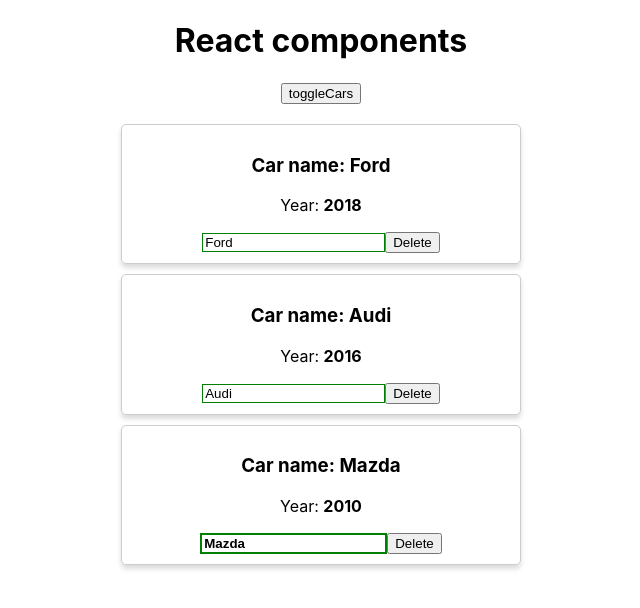
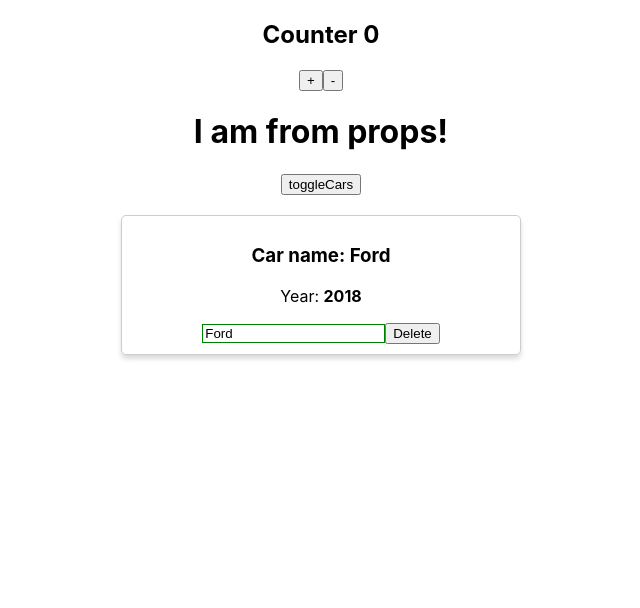
Before and after one commit to eugene-nosenko/react-cars, a React (Create React App) app: page / in a window 1280 px wide. Both pictures are taken after a click on the button "toggleCars". Shown: the top 608 px of the page, without its empty margins (319-959 px from the left). Built offline with nearby package versions, Linux system fonts and the light colour scheme.

Commit message:
add counter

```diff
--- a/src/App.js
+++ b/src/App.js
@@ -1,17 +1,22 @@
 import React, { Component } from "react";
 import "./App.css";
 import Car from "./Cars/Cars";
+import Counter from "./Counter/Counter";
 
 class App extends Component {
-  state = {
+  constructor(props) {
+    console.log("App constructor");
+    super(props);
+    this.state = {
       cars: [
         { name: "Ford", year: 2018 },
-      { name: "Audi", year: 2016 },
-      { name: "Mazda", year: 2010 },
+        // { name: "Audi", year: 2016 },
+        // { name: "Mazda", year: 2010 },
       ],
       pageTitle: "React components",
       showCars: false,
     };
+  }
 
   toggleCarsHamdler = () => {
     this.setState({
@@ -33,7 +38,16 @@ class App extends Component {
     this.setState({ cars });
   }
 
+  UNSAFE_componentWillMount() {
+    console.log("App UNSAFE_componentWillMount");
+  }
+
+  componentDidMount() {
+    console.log("App componentDidMount");
+  }
+
   render() {
+    console.log("App render");
     const divStyle = {
       textAlign: "center",
     };
@@ -58,7 +72,9 @@ class App extends Component {
 
     return (
       <div style={divStyle}>
-        <h1>{this.state.pageTitle}</h1>
+        <Counter />
+        {/* <h1>{this.state.pageTitle}</h1> */}
+        <h1>{this.props.title}</h1>
 
         <button onClick={this.toggleCarsHamdler}>toggleCars</button>
         <div
--- a/src/Cars/Cars.js
+++ b/src/Cars/Cars.js
@@ -1,17 +1,49 @@
 import React from "react";
-import Radium from "radium";
+// import Radium from "radium";
 import "./Cars.css";
 
-const Car = (props) => {
+class Car extends React.Component {
+  UNSAFE_componentWillReceiveProps(nextProps) {
+    console.log("Car UNSAFE_componentWillReceiveProps", nextProps);
+  }
+
+  shouldComponentUpdate(nextProps, nextState) {
+    console.log("Car shouldComponentUpdate", nextProps, nextState);
+    return nextProps.name.trim() !== this.props.name.trim();
+  }
+
+  UNSAFE_componentWillUpdate(nextProps, nextState) {
+    console.log("Car UNSAFE_componentWillUpdate", nextProps, nextState);
+  }
+
+  static getDerivedStateFromProps(nextProps, prevState) {
+    console.log("Car getDerivedStateFromProps", nextProps, prevState);
+    return prevState;
+  }
+
+  componentDidUpdate() {
+    console.log("Car componentDidUpdate");
+  }
+
+  getSnapshotBeforeUpdate() {
+    console.log("Car getSnapshotBeforeUpdate");
+  }
+
+  componentWillUnmount() {
+    console.log("Car componentWillUnmount");
+  }
+
+  render() {
+    console.log("Car render");
     const inputClasses = ["input"];
 
-  if (props.name !== "") {
+    if (this.props.name !== "") {
       inputClasses.push("green");
     } else {
       inputClasses.push("red");
     }
 
-  if (props.name.length > 4) {
+    if (this.props.name.length > 4) {
       inputClasses.push("bold");
     }
     const style = {
@@ -25,19 +57,20 @@ const Car = (props) => {
 
     return (
       <div className="Car" style={style}>
-      <h3>Сar name: {props.name}</h3>
+        <h3>Сar name: {this.props.name}</h3>
         <p>
-        Year: <strong>{props.year}</strong>
+          Year: <strong>{this.props.year}</strong>
         </p>
         <input
           type="text"
-        onChange={props.onChangeName}
-        value={props.name}
+          onChange={this.props.onChangeName}
+          value={this.props.name}
           className={inputClasses.join(" ")}
         />
-      <button onClick={props.onDelete}>Delete</button>
+        <button onClick={this.props.onDelete}>Delete</button>
       </div>
     );
-};
+  }
+}
 
-export default Radium(Car);
+export default Car;
--- /dev/null
+++ b/src/Counter/Counter.js
@@ -0,0 +1,25 @@
+import React from "react";
+
+export default class Counter extends React.Component {
+  state = {
+    counter: 0,
+  };
+
+  addCounter = () => {
+    this.setState({ counter: this.state.counter + 1 });
+  };
+
+  render() {
+    return (
+      <>
+        <h2>Counter {this.state.counter}</h2>
+        <button onClick={this.addCounter}>+</button>
+        <button
+          onClick={() => this.setState({ counter: this.state.counter - 1 })}
+        >
+          -
+        </button>
+      </>
+    );
+  }
+}
--- a/src/index.js
+++ b/src/index.js
@@ -1,14 +1,12 @@
-import React from 'react';
-import ReactDOM from 'react-dom';
-import './index.css';
-import App from './App';
-import * as serviceWorker from './serviceWorker';
+import React from "react";
+import ReactDOM from "react-dom";
+import "./index.css";
+import App from "./App";
+import * as serviceWorker from "./serviceWorker";
 
 ReactDOM.render(
-  <React.StrictMode>
-    <App />
-  </React.StrictMode>,
-  document.getElementById('root')
+  <App title={"I am from props!"} />,
+  document.getElementById("root")
 );
 
 // If you want your app to work offline and load faster, you can change
```
Lines whose indentation alone changed are shown as unchanged.
